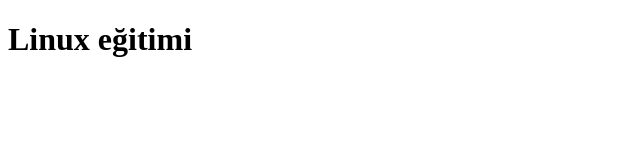
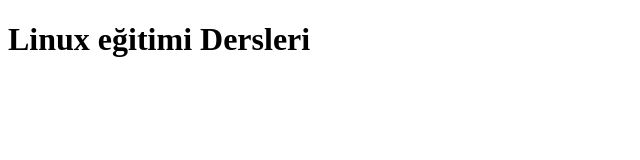
Before and after one commit to hamitmizrak/linux-egitimi, a plain HTML site: page WebContent/index.html in a window 1280 px wide. Shown: the whole page, without its empty margins (0-640 px from the left). Drawn offline with Linux system fonts and the light colour scheme.

Commit message:
second commit

```diff
--- a/WebContent/index.html
+++ b/WebContent/index.html
@@ -5,6 +5,6 @@
 <title>Insert title here</title>
 </head>
 <body>
-<h1>Linux eğitimi</h1>
+<h1>Linux eğitimi Dersleri</h1>
 </body>
 </html>
```
